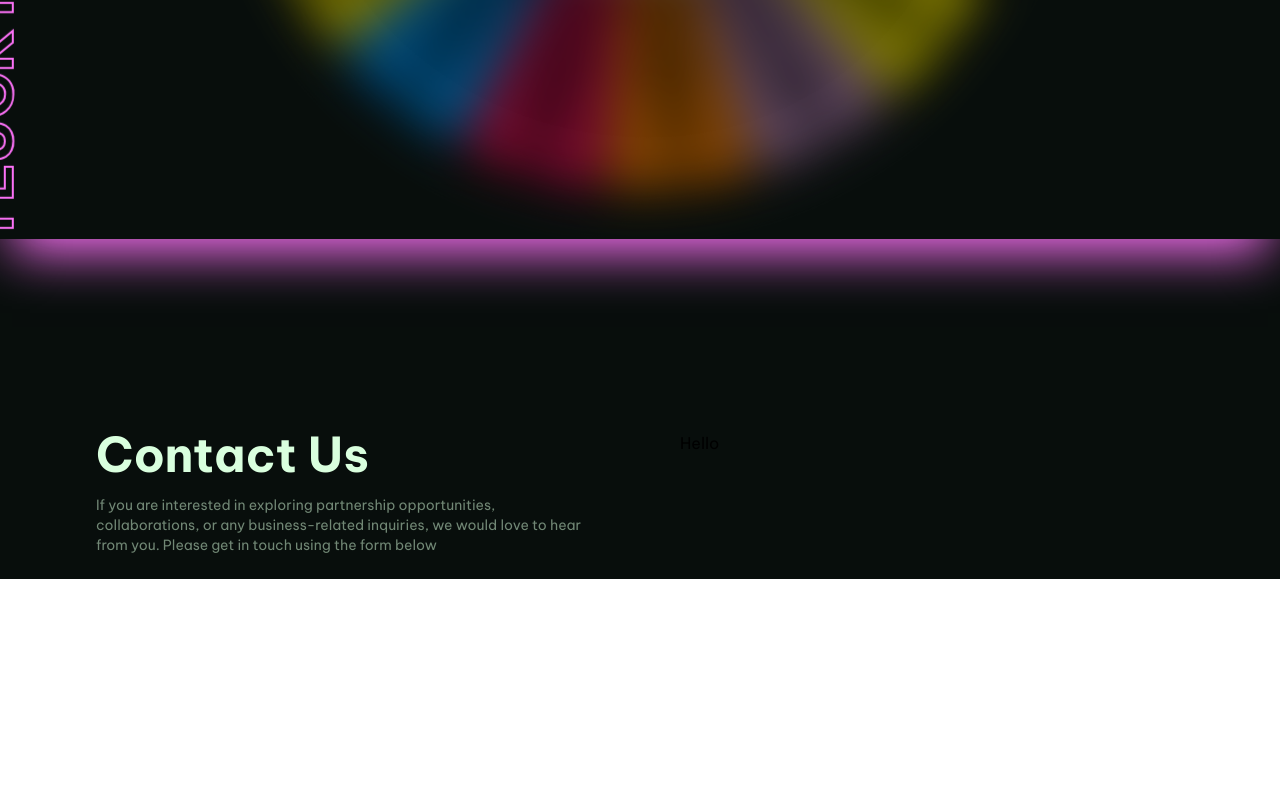
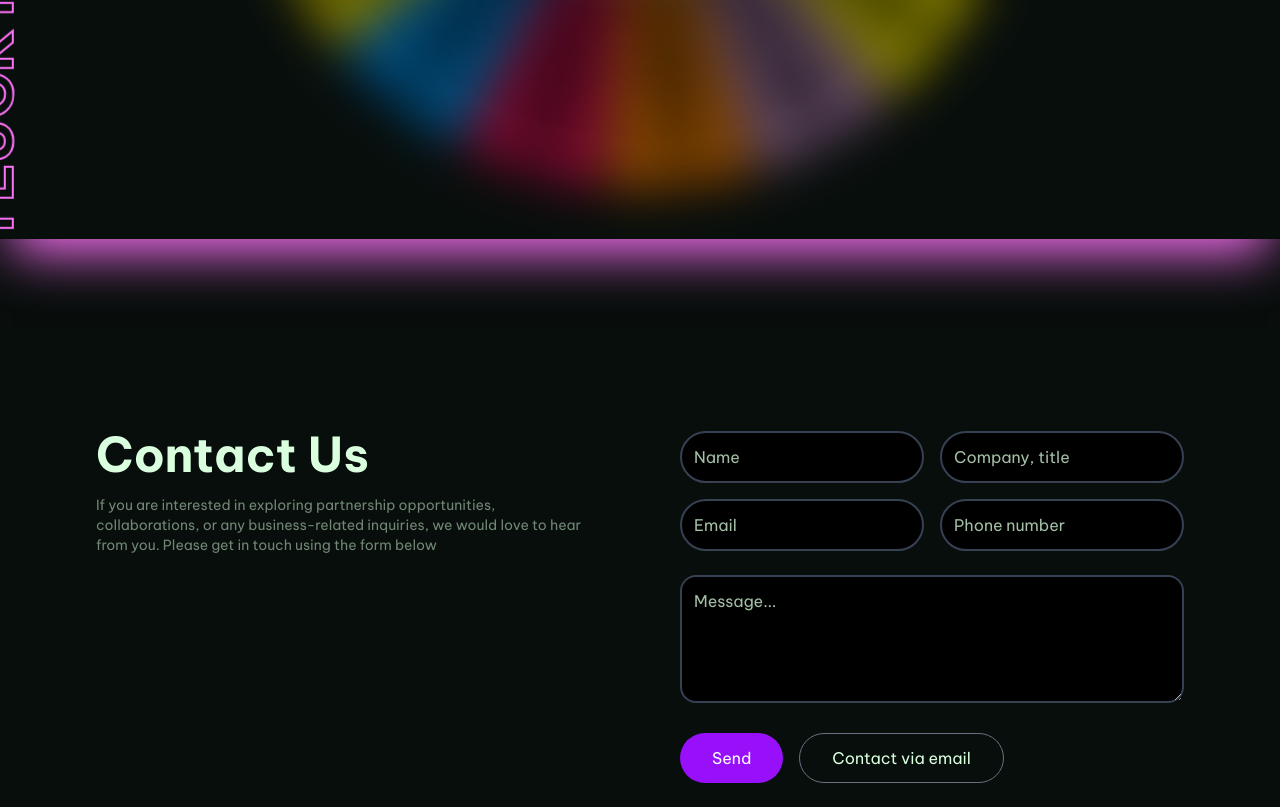
Before and after one commit to Hnng2011/art-dao, a React (Vite) app: page / in a window 1280 px wide. Shown: the part 5957-6764 px from the top of the page. Before the commit the page ends 6536 px from the top, so only its background shows below. Built offline with nearby package versions, Linux system fonts and the light colour scheme.

Commit message:
Update form

```diff
--- a/src/App.jsx
+++ b/src/App.jsx
@@ -1248,7 +1248,7 @@ const ContactUS = () => {
     <>
       <div
         id="contactus"
-        className="max-w-[1392px] mx-auto px-4 lg:px-24 mt-48 flex gap-20"
+        className="max-w-[1392px] mx-auto px-4 lg:px-24 mt-48 flex flex-col lg:flex-row gap-20"
       >
         <h2 className="flex-1 text-3xl lg:text-5xl text-custom-white font-bold">
           Contact Us
@@ -1258,7 +1258,50 @@ const ContactUS = () => {
             hear from you. Please get in touch using the form below
           </div>
         </h2>
-        <div className="flex-1">Hello</div>
+        <div className="flex-1 ">
+          <form onSubmit={(e) => e.preventDefault()}>
+            <div className="grid grid-cols-1 md:grid-cols-2 gap-4 mb-6">
+              <input
+                type="text"
+                placeholder="Name"
+                className="w-full p-3 text-custom-white placeholder-custom-white/75 bg-black rounded-full border-2 border-gray-700 focus:outline-none focus:ring-2 focus:ring-purple-600"
+              />
+              <input
+                type="text"
+                placeholder="Company, title"
+                className="w-full p-3 text-custom-white placeholder-custom-white/75 bg-black rounded-full border-2 border-gray-700 focus:outline-none focus:ring-2 focus:ring-purple-600"
+              />
+              <input
+                type="email"
+                placeholder="Email"
+                className="w-full p-3 text-custom-white placeholder-custom-white/75 bg-black rounded-full border-2 border-gray-700 focus:outline-none focus:ring-2 focus:ring-purple-600"
+              />
+              <input
+                type="text"
+                placeholder="Phone number"
+                className="w-full p-3 text-custom-white placeholder-custom-white/75 bg-black rounded-full border-2 border-gray-700 focus:outline-none focus:ring-2 focus:ring-purple-600"
+              />
+            </div>
+            <textarea
+              placeholder="Message..."
+              className="w-full min-h-32 p-3 text-custom-white placeholder-custom-white/75 bg-black rounded-2xl border-2 border-gray-700 focus:outline-none focus:ring-2 focus:ring-purple-600"
+            ></textarea>
+            <div className="mt-6 flex gap-4">
+              <button
+                type="submit"
+                className="px-8 py-3 text-white bg-purple-600 hover:bg-purple-700 rounded-full transition-all"
+              >
+                Send
+              </button>
+              <button
+                type="button"
+                className="px-8 py-3 text-custom-white bg-transparent border border-gray-500 hover:border-custom-white rounded-full transition-all"
+              >
+                Contact via email
+              </button>
+            </div>
+          </form>
+        </div>
       </div>
     </>
   );
```
